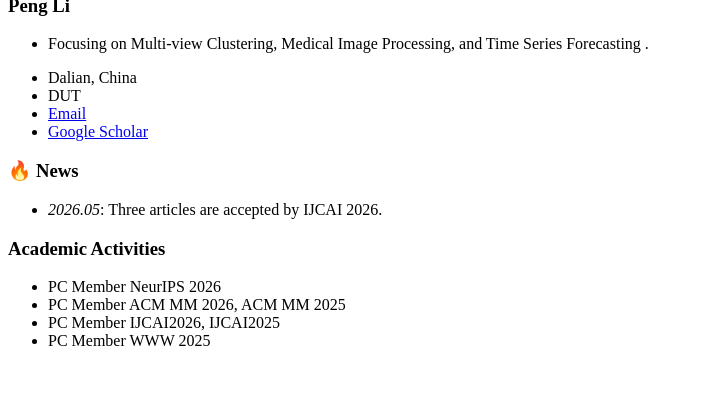
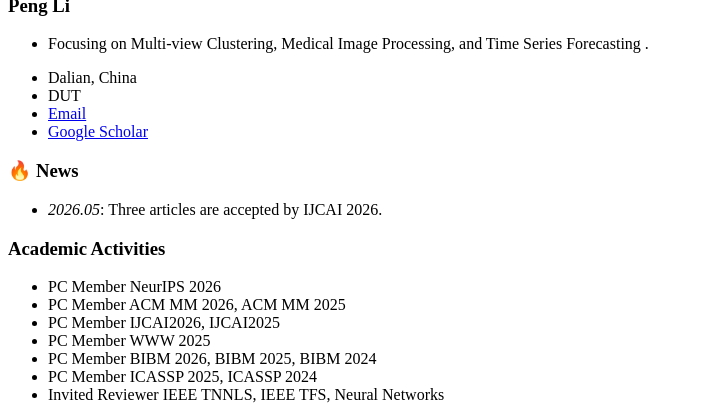
Before and after one commit to lipeng-dut/lipeng-dut.github.io, a Jekyll site: the page built from _pages/includes/news.md, in a window 1280 px wide, cut to the strip 530-950 px from the top of the page. Shown: the whole strip, without its empty margins (0-702 px from the left). Built offline with Jekyll 4.4.1, drawn with Linux system fonts in a browser that asks for light colours; our own code applies the rules of GitHub Pages for plain Markdown files; before the commit the page ends 900 px from its top, so only the background shows below that.

Commit message:
Update news.md

```diff
--- a/_pages/includes/news.md
+++ b/_pages/includes/news.md
@@ -6,3 +6,6 @@
 - PC Member ACM MM 2026, ACM MM 2025
 - PC Member IJCAI2026, IJCAI2025
 - PC Member WWW 2025
+- PC Member BIBM 2026, BIBM 2025, BIBM 2024
+- PC Member ICASSP 2025, ICASSP 2024
+- Invited Reviewer IEEE TNNLS, IEEE TFS, Neural Networks
```
